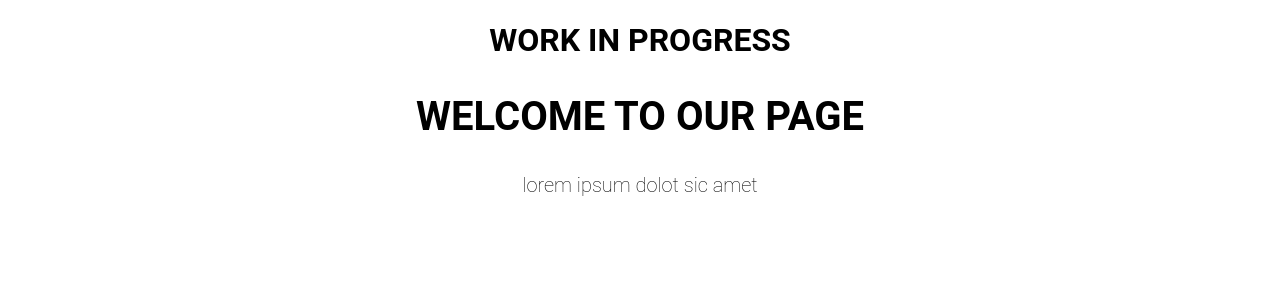
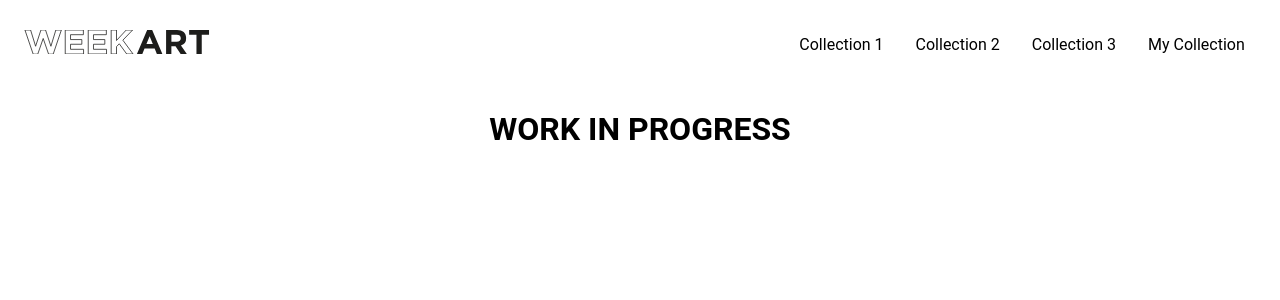
Before and after one commit to isdi-coders-2022/Watchmen-202204-bcn, a React (Create React App) app: page / in a window 1280 px wide. Shown: the top 300 px of the page. Built offline with nearby package versions, Linux system fonts and the light colour scheme.

Commit message:
HeaderComponent and StyleHeaderComponent added

```diff
--- a/src/App.js
+++ b/src/App.js
@@ -1,14 +1,11 @@
 import "./App.css";
-import InfoComponent from "./components/InfoComponent/InfoComponent";
+import HeaderComponent from "./components/HeaderComponent/HeaderComponent";
 
 function App() {
   return (
     <div className="App">
+      <HeaderComponent />
       <h1>WORK IN PROGRESS</h1>
-      <InfoComponent
-        titleText={"WELCOME TO OUR PAGE"}
-        paragraphText={"lorem ipsum dolot sic amet"}
-      />
     </div>
   );
 }
--- /dev/null
+++ b/src/components/HeaderComponent/HeaderComponent.js
@@ -0,0 +1,151 @@
+import styled from "styled-components";
+
+const StyledHeaderComponent = styled.header`
+  .top-nav {
+    display: flex;
+    flex-direction: row;
+    align-items: center;
+    justify-content: space-between;
+    height: 50px;
+    padding: 1.2em;
+  }
+
+  .top-nav_img img {
+    height: 24px;
+    width: 246px;
+    margin-left: -25px;
+  }
+  .menu {
+    display: flex;
+    flex-direction: row;
+    list-style-type: none;
+    margin: 0;
+    padding: 0;
+  }
+
+  .menu > li {
+    margin: 0 1rem;
+  }
+
+  .menu-button-container {
+    display: none;
+    height: 100%;
+    width: 30px;
+    cursor: pointer;
+    flex-direction: column;
+    justify-content: center;
+    align-items: center;
+  }
+
+  #menu-toggle {
+    display: none;
+  }
+
+  .menu-button,
+  .menu-button::before,
+  .menu-button::after {
+    display: block;
+    background-color: #000;
+    position: absolute;
+    height: 4px;
+    width: 30px;
+    transition: transform 400ms cubic-bezier(0.23, 1, 0.32, 1);
+    border-radius: 2px;
+  }
+
+  .menu-button::before {
+    content: "";
+    margin-top: -8px;
+  }
+
+  .menu-button::after {
+    content: "";
+    margin-top: 8px;
+  }
+
+  #menu-toggle:checked + .menu-button-container .menu-button::before {
+    margin-top: 0px;
+    transform: rotate(405deg);
+  }
+
+  #menu-toggle:checked + .menu-button-container .menu-button {
+    background: rgba(255, 255, 255, 0);
+  }
+
+  #menu-toggle:checked + .menu-button-container .menu-button::after {
+    margin-top: 0px;
+    transform: rotate(-405deg);
+  }
+
+  @media (max-width: 700px) {
+    .top-nav {
+    }
+    .menu-button-container {
+      display: flex;
+    }
+    .menu {
+      position: absolute;
+      top: -1000px;
+      margin-top: 100px;
+      left: 0;
+      flex-direction: column;
+      width: 100%;
+      justify-content: center;
+      align-items: center;
+    }
+    #menu-toggle:checked ~ .menu {
+      top: 0;
+    }
+    #menu-toggle ~ .menu li {
+      height: 0;
+      margin: 0;
+      padding: 0;
+      border: 0;
+      transition: height 400ms cubic-bezier(0.23, 1, 0.32, 1);
+    }
+    #menu-toggle:checked ~ .menu li {
+      border: 0.25px solid #333;
+      height: 5.5em;
+      padding: 0.5em;
+      align-items: center;
+      transition: height 400ms cubic-bezier(0.23, 1, 0.32, 1);
+    }
+    .menu > li {
+      display: flex;
+      height: 100vh;
+      justify-content: center;
+      margin: 0;
+      padding: 0.5em 0;
+      width: 100%;
+      color: #000;
+      background-color: #fff;
+    }
+    .menu > li:not(:last-child) {
+      border-bottom: 0.25px solid #444;
+    }
+  }
+`;
+
+const HeaderComponent = () => {
+  return (
+    <StyledHeaderComponent>
+      <section className="top-nav">
+        <div className="top-nav_img">
+          <img src="images/homepagelogo.svg" alt="WeekArtLogo" />
+        </div>
+        <input id="menu-toggle" type="checkbox" htmlFor="menu-toggle" />
+        <label className="menu-button-container" htmlFor="menu-toggle">
+          <div className="menu-button"></div>
+        </label>
+        <ul className="menu">
+          <li>Collection 1</li>
+          <li>Collection 2</li>
+          <li>Collection 3</li>
+          <li>My Collection</li>
+        </ul>
+      </section>
+    </StyledHeaderComponent>
+  );
+};
+
+export default HeaderComponent;
```
